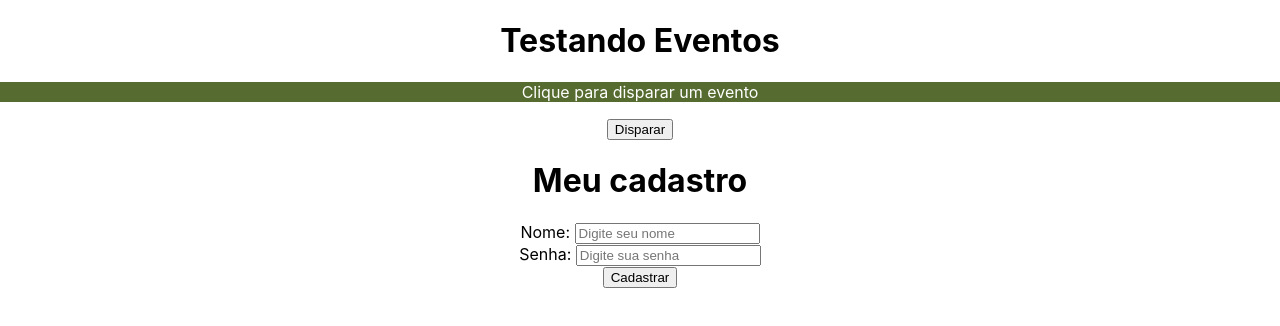
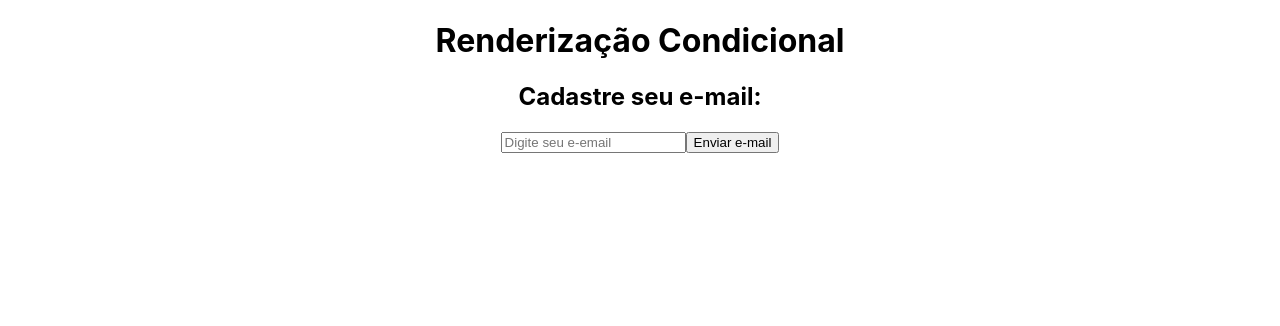
Before and after one commit to andreaugusto-sourc/aprendendoReact, a React (Create React App) app: page / in a window 1280 px wide. Shown: the top 326 px of the page. Built offline with nearby package versions, Linux system fonts and the light colour scheme.

Commit message:
Uso da renderização condicional

```diff
--- a/src/App.js
+++ b/src/App.js
@@ -1,13 +1,12 @@
 import './App.css';
-import Evento from './components/Evento';
-import Form from './components/Form';
+import Condicional from './components/Condicional';
+
 
 function App() {
   return (
     <div className="App">
-      <h1>Testando Eventos</h1>
-      <Evento numero={1}/>
-      <Form />
+      <h1>Renderização Condicional</h1>
+      <Condicional />
     </div>
   );
 }
--- /dev/null
+++ b/src/components/Condicional.js
@@ -0,0 +1,33 @@
+import { useState } from 'react';
+
+function Condicional () {
+    const [email,setEmail] = useState();
+    const [userEmail, setUserEmail] = useState();
+
+    function enviarEmail(e){
+        e.preventDefault();
+        setUserEmail(email);
+    }
+
+    function limparEmail(){
+        setUserEmail("");
+    }
+
+    return(
+        <div>
+            <h2>Cadastre seu e-mail:</h2>
+            <form>
+                <input type="email" placeholder="Digite seu e-email" onChange={(e) => setEmail(e.target.value)}/>
+                <button type="submit" onClick={enviarEmail}>Enviar e-mail</button>
+                {userEmail && (
+                    <>
+                    <p>O e-mail do usuário é: {userEmail}</p>
+                    <button onClick={limparEmail}>Limpar o e-mail</button>
+                    </>
+                )}
+            </form>
+        </div>
+    )
+}
+
+export default Condicional;
--- a/src/components/Evento.js
+++ b/src/components/Evento.js
@@ -1,13 +1,18 @@
-function Evento({numero}){
+import Button from './evento/Button';
 
+function Evento(){
     function meuEvento() {
-        alert(`Evento ativado! ${numero}`);
+        alert(`Ativando primeiro evento!`);
+    }
+    function segundoEvento() {
+        alert(`Ativando segundo evento!`);
     }
 
     return(
         <>
-        <p>Clique para disparar um evento</p>
-        <button onClick={meuEvento}>Disparar</button>
+            <p>Clique para disparar um evento</p>
+            <Button event={meuEvento} text="Primeiro evento" />
+            <Button event={segundoEvento} text="Segundo evento" />
         </>
     );
 }
--- /dev/null
+++ b/src/components/evento/Button.js
@@ -0,0 +1,5 @@
+function Button (props) {
+    return <button onClick={props.event}>{props.text}</button>;
+}
+
+export default Button;
```
